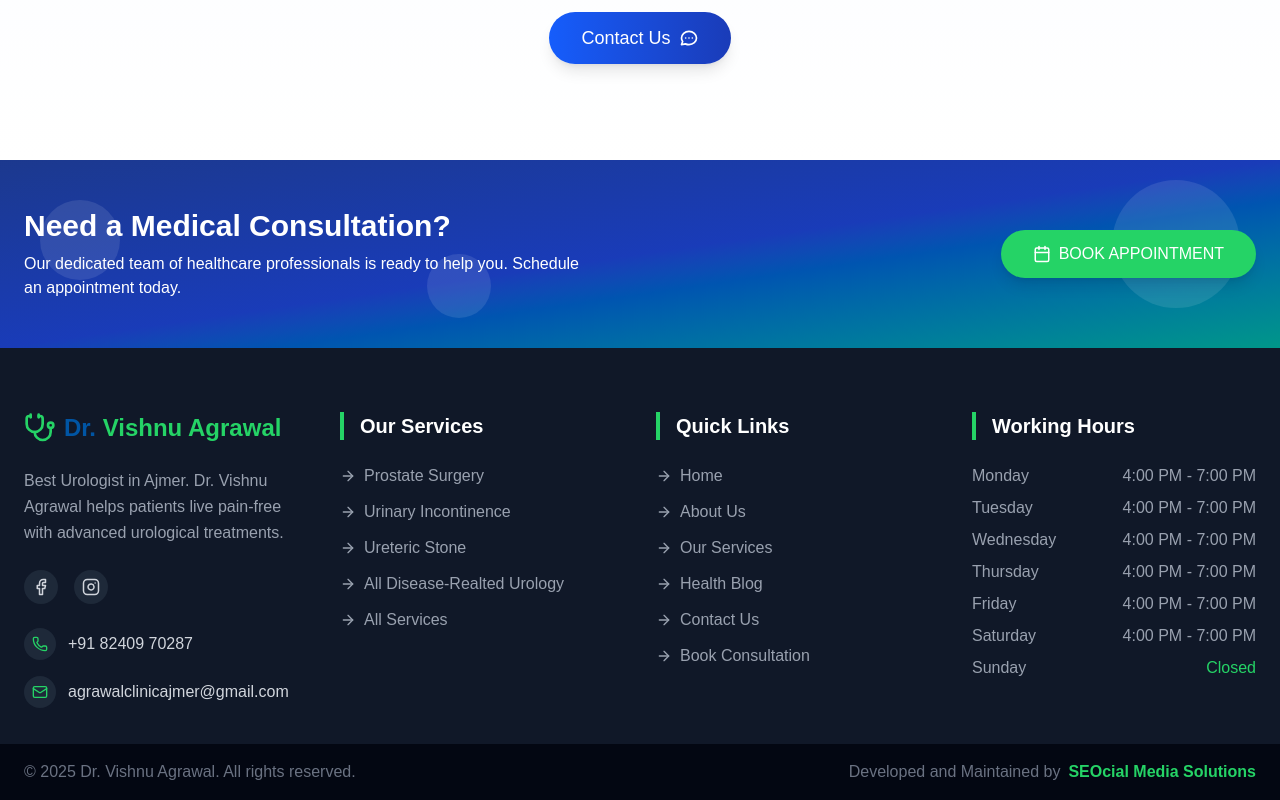
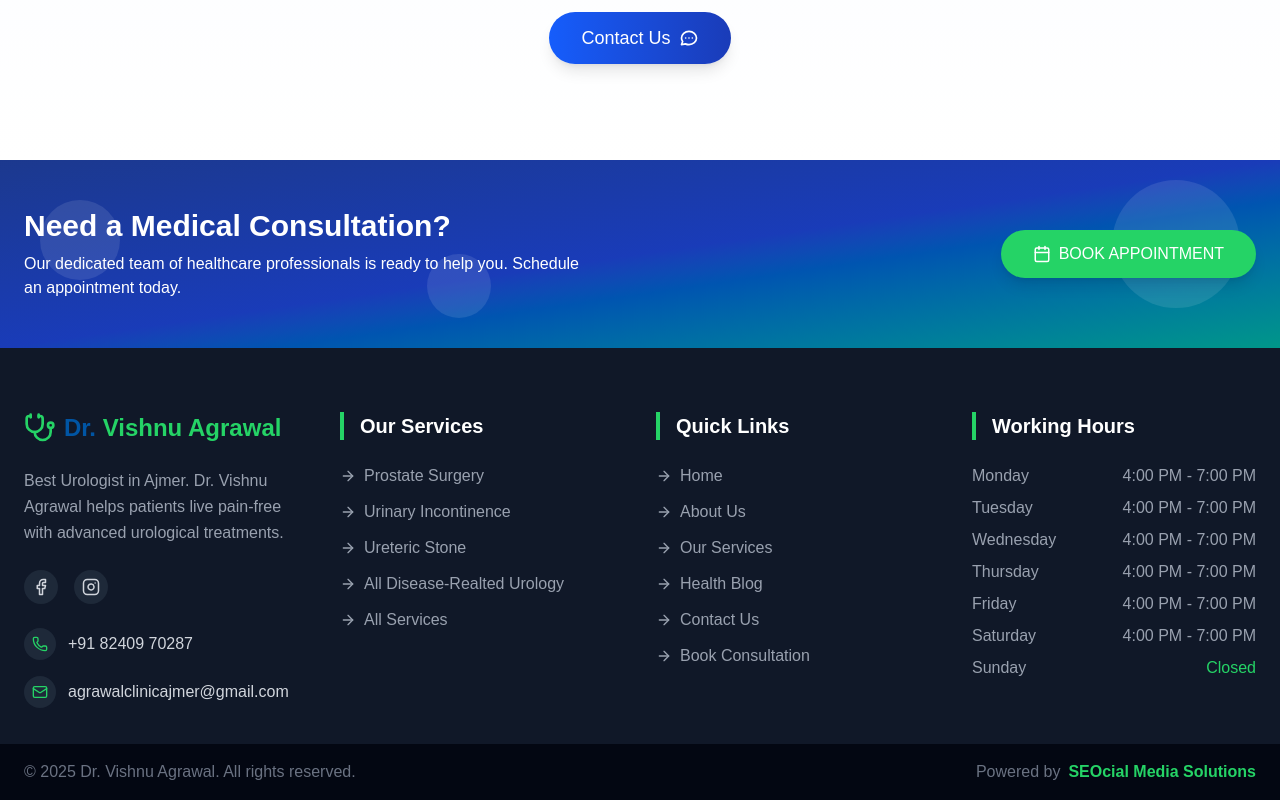
Before and after one commit to jeet-code27/dr-ankit-mehra, a Next.js app: page / in a window 1280 px wide. Shown: the part 6537-7337 px from the top of the page. Built offline with nearby package versions, Linux system fonts and the light colour scheme.

Commit message:
new commit

```diff
--- a/src/components/layout/Footer.jsx
+++ b/src/components/layout/Footer.jsx
@@ -224,7 +224,7 @@
           </div>
 
           <div className="flex items-center space-x-2 hidden md:block">
-            <span>Developed and Maintained by</span>
+            <span>Powered by</span>
             {/* <Heart size={16} className="text-[#25D366]" fill="#25D366" />  */}
             <a href="https://seocialmedia.in" target="_blank" rel="noopener noreferrer" className="text-[#25D366] font-bold hover:underline">
             <span className="text-[#25D366] font-bold">SEOcial Media Solutions</span>
```
